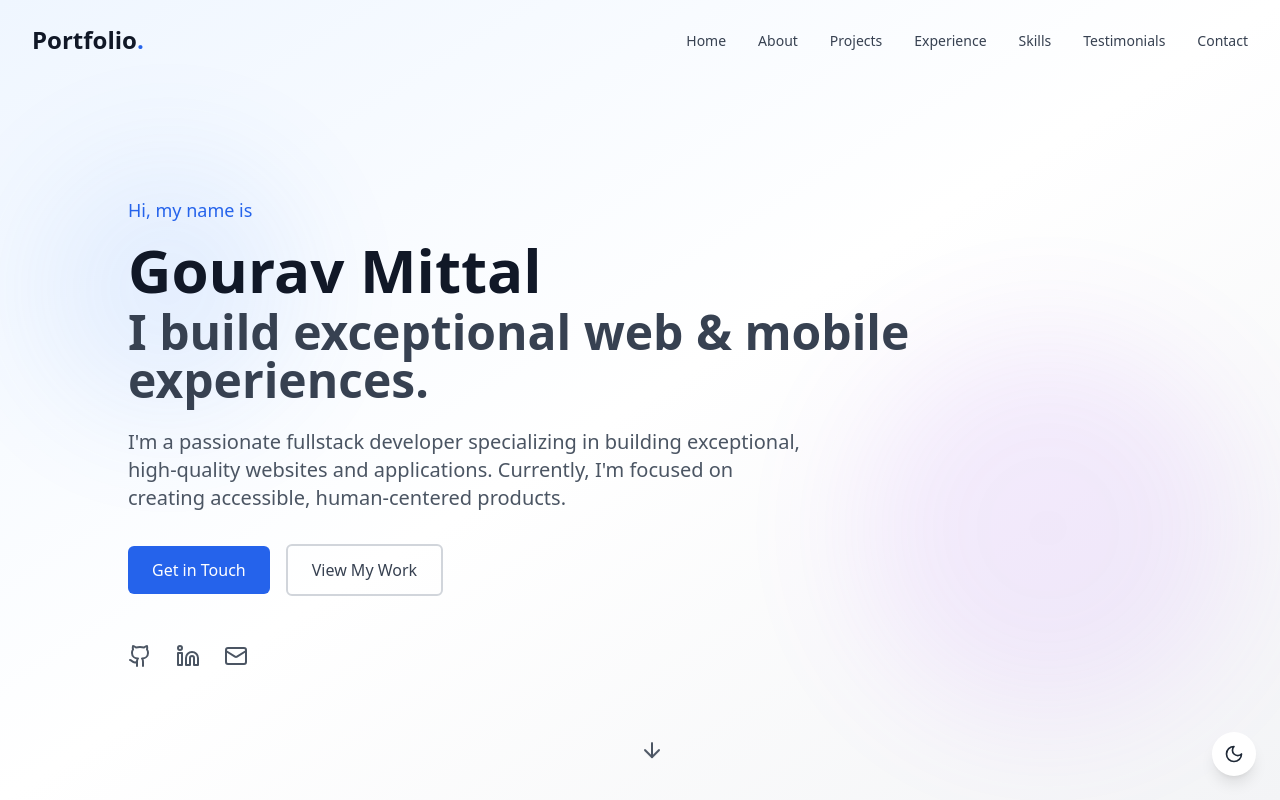
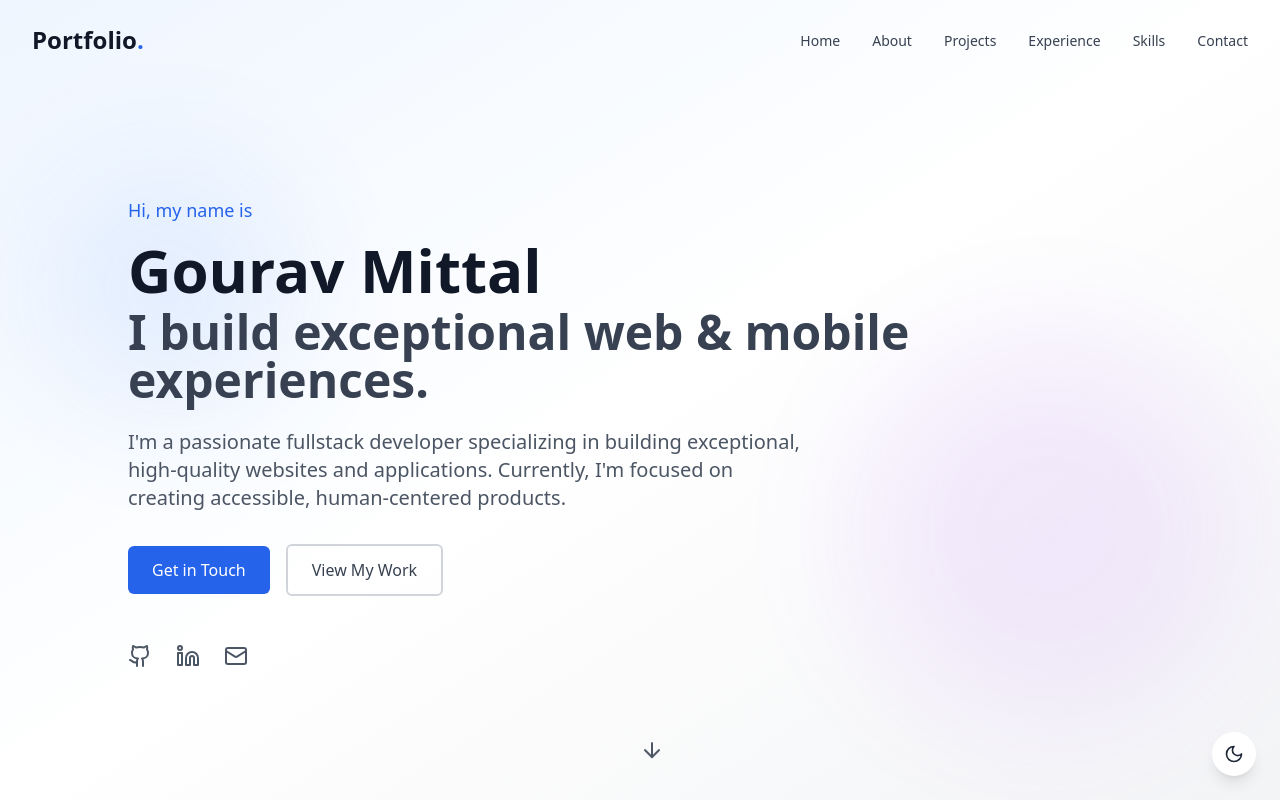
Before and after one commit to GauravMittal2025/Gaurav, a React (Vite) app: page / in a window 1280 px wide. Shown: the top 800 px of the page. Built offline with nearby package versions, Linux system fonts and the light colour scheme.

Commit message:
header updated

```diff
--- a/src/components/Header.tsx
+++ b/src/components/Header.tsx
@@ -34,7 +34,7 @@ const Header: React.FC<HeaderProps> = ({ theme }) => {
     { name: 'Projects', href: '#projects' },
     { name: 'Experience', href: '#experience' },
     { name: 'Skills', href: '#skills' },
-    { name: 'Testimonials', href: '#testimonials' },
+    // { name: 'Testimonials', href: '#testimonials' },
     { name: 'Contact', href: '#contact' },
   ];
 
```
